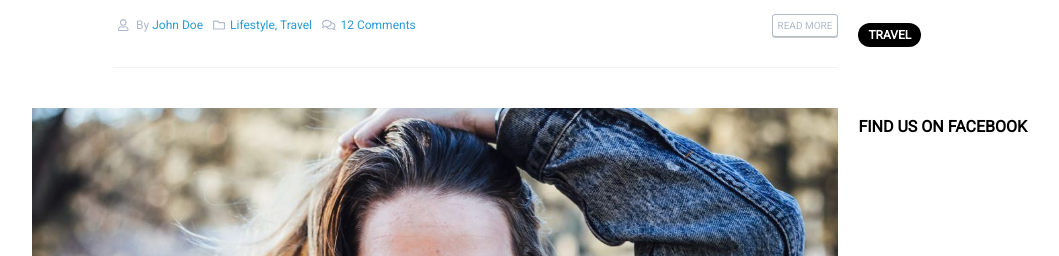
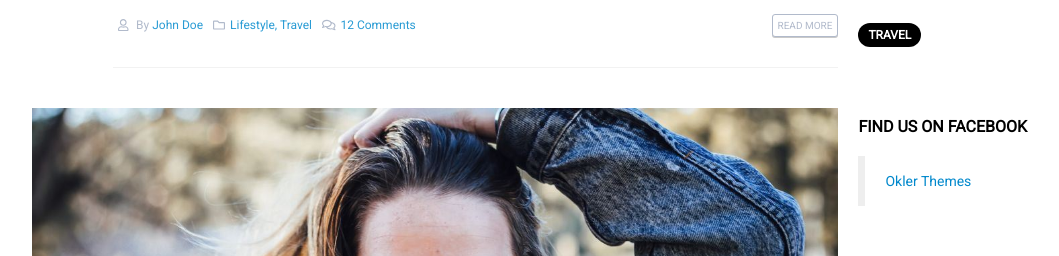
Before and after one commit to Micaela87/proj-html-vuejs, a Vue app in the folder blog/: page / in a window 1280 px wide. Shown: the part 1941-2197 px from the top of the page, without its empty margins (32-1091 px from the left). Built offline with nearby package versions, Linux system fonts and the light colour scheme.

Commit message:
facebook section completed

```diff
--- a/blog/src/components/Main/Main.vue
+++ b/blog/src/components/Main/Main.vue
@@ -52,8 +52,11 @@
               <h3>tags</h3>
               <span v-for="(tag, k) in instagramTags" :key="k">{{ tag.toUpperCase() }}</span>
             </div>
-            <div class="facebook">
+            <div>
               <h3>find us on facebook</h3>
+              <div class="facebook-profile container-flex">
+                <a href="#">Okler Themes</a>
+              </div>
             </div>
 
 
@@ -224,8 +227,6 @@ export default {
       .page {
         display: inline-block;
         text-align: center;
-        // width: 2rem;
-        // height: 2rem;
         padding: 1.5rem 2rem;
         border: 2px solid #f7f7f7;
         font-size: 1.2rem;
@@ -297,5 +298,19 @@ export default {
         background-color: black;
       }
     }
+
+    .facebook-profile {
+      height: 5rem;
+      border-left: 7px solid #eeeeee;
+      align-items: center;
+      padding-left: 2rem;
+      margin: 2rem 0;
+
+      a {
+        text-decoration: none;
+        font-size: 1.4rem;
+        color: #0088cc;
+      }
+    }
   }
 </style>
```
